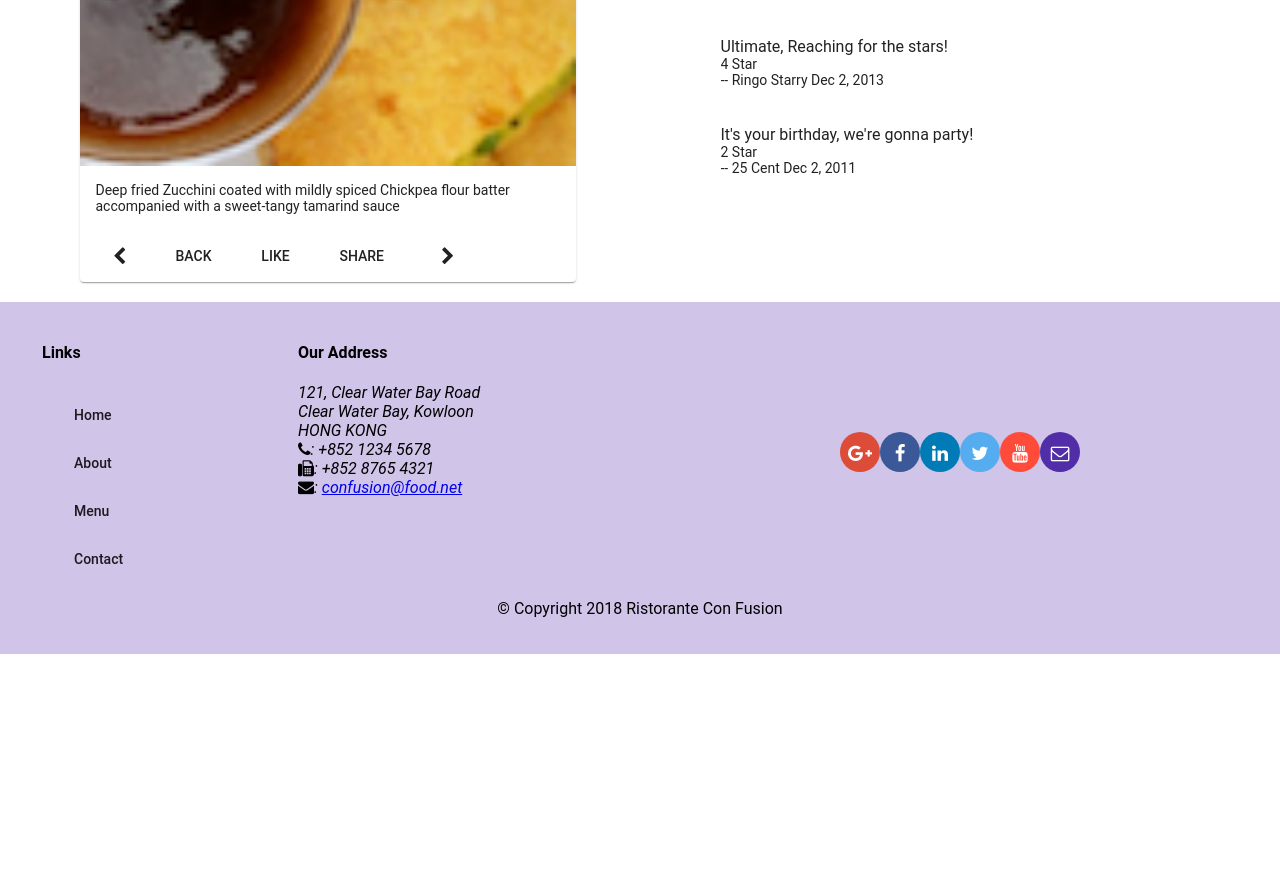
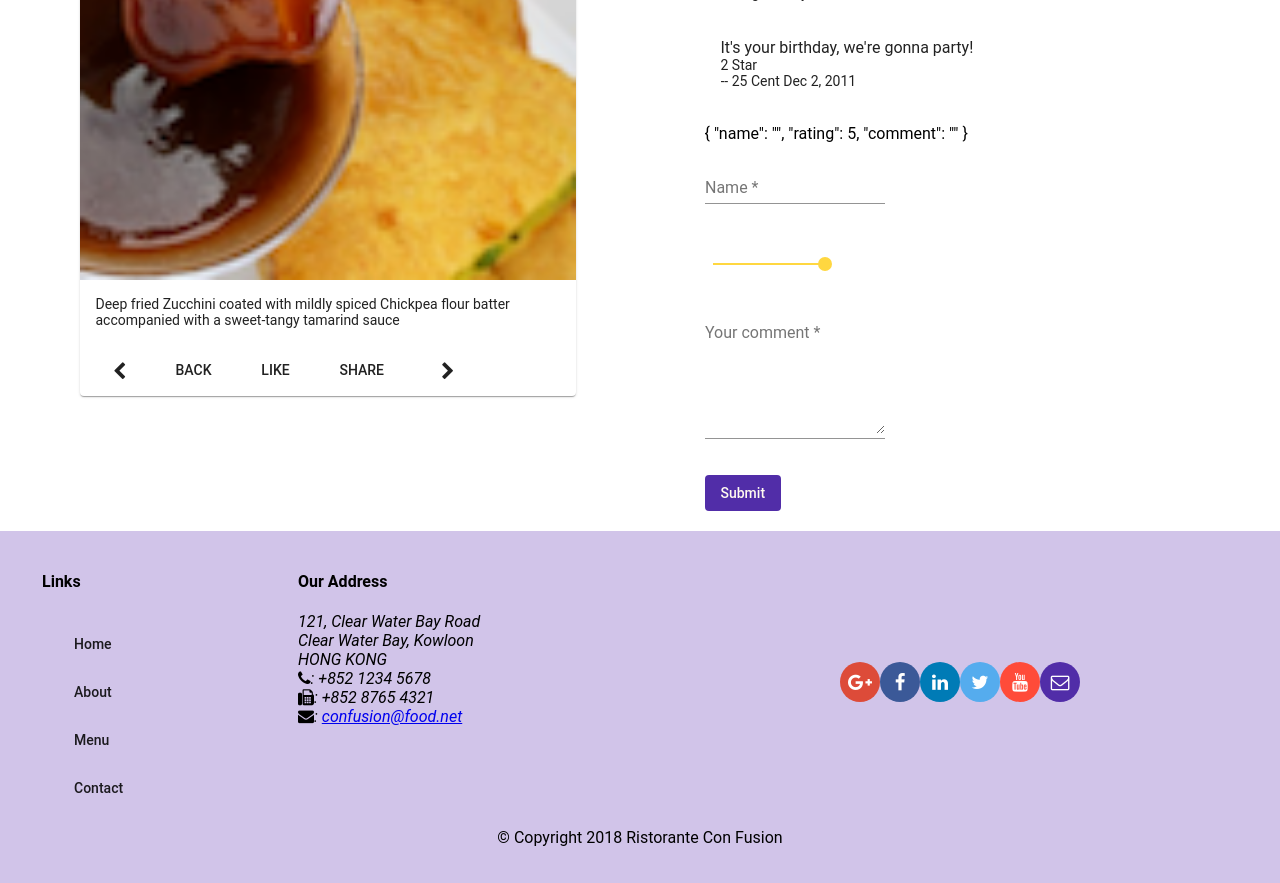
Before and after one commit to Foram-Gajera/AngularLearning, an Angular app: page /dishdetail/1 in a window 1280 px wide. Shown: the part 780-1663 px from the top of the page. Before the commit the page ends 1434 px from the top, so only its background shows below. Built offline with nearby package versions, Linux system fonts and the light colour scheme.

Commit message:
assignment 3 complete recactive programming but comment posting is not working properly

```diff
--- a/src/app/app.module.ts
+++ b/src/app/app.module.ts
@@ -18,6 +18,7 @@ import { MatCheckboxModule } from '@angular/material/checkbox';
 import { MatSelectModule } from '@angular/material/select';
 import { MatSlideToggleModule } from '@angular/material/slide-toggle';
 import { MatProgressSpinnerModule } from '@angular/material/progress-spinner';
+import { MatSliderModule } from '@angular/material/slider';
 
 
 import { DishService } from './services/dish.service';
@@ -66,7 +67,8 @@ import { LoginComponent } from './login/login.component';
     ReactiveFormsModule,
     MatSelectModule,
     MatSlideToggleModule,
-    MatProgressSpinnerModule
+    MatProgressSpinnerModule,
+    MatSliderModule
   ],
   entryComponents: [ LoginComponent ],
   providers: [DishService, PromotionService, LeaderService],
--- a/src/app/dishdetail/dishdetail.component.html
+++ b/src/app/dishdetail/dishdetail.component.html
@@ -39,7 +39,7 @@ fxLayoutGap.xs="0">
       </div>
 </div>
 
-<div fxFlex="40" *ngIf="dish">
+  <div fxFlex="40" *ngIf="dish">
     <h1>Comments</h1>
     <mat-list>
         <mat-list-item *ngFor="let comments of dish.comments">
@@ -48,9 +48,43 @@ fxLayoutGap.xs="0">
             <p matLine> -- {{comments.author}} {{comments.date | date}}</p>
         </mat-list-item>
     </mat-list>
-</div>
-<div [hidden]="dish">
-  <mat-spinner></mat-spinner><h3>Loading...</h3>
-</div>
+
+    <mat-list *ngIf="commentForm.valid">
+      <mat-list-item>
+        <p matLine><span>{{commentForm.value.comment}}</span></p>
+        <p matLine><span>{{commentForm.value.rating}} Stars</span></p>
+        <p matLine><span>-- {{commentForm.value.name}}</span></p>
+      </mat-list-item>
+    </mat-list>
+
+    <form novalidate #cform (ngSubmit)="onSubmit()" [formGroup]="commentForm">
+      <p>{{commentForm.value | json}}</p>
+      <p>
+        <mat-form-field class="half-width">
+          <input matInput type="text" name="name" placeholder="Name" formControlName="name" required>
+          <mat-error *ngIf="formErrors.name">{{formErrors.name}}</mat-error>
+        </mat-form-field>
+      </p>
+      <p>
+        <mat-slider [max]="5" [value]="5" [min]="0" [step]="1" thumbLabel formControlName="rating">
+        <!-- <mat-slider value="5" [max]="5" [min]="0" [step]="1" [thumbLabel]="thumbLabel">-->
+        </mat-slider>
+
+      </p>
+      <p>
+        <mat-form-field class="half-width">
+          <textarea matInput type="text" name="comment" placeholder="Your comment" rows="6" formControlName="comment" required>
+          </textarea>
+          <mat-error *ngIf="formErrors.comment">{{formErrors.comment}}</mat-error>
+        </mat-form-field>
+      </p>
+      <button type="submit" mat-button class="background-primary text-floral-white" [disabled]="commentForm.invalid">
+        Submit
+      </button>
+      </form>
+  </div>
+  <div [hidden]="dish">
+   <mat-spinner></mat-spinner><h3>Loading...</h3>
+  </div>
 
 </div>
--- a/src/app/dishdetail/dishdetail.component.ts
+++ b/src/app/dishdetail/dishdetail.component.ts
@@ -1,9 +1,14 @@
-import { Component, OnInit } from '@angular/core';
+import { Component, OnInit, ViewChild } from '@angular/core';
 import { Dish } from '../shared/dish';
 import { DishService } from '../services/dish.service';
 import { Location } from '@angular/common';
 import { Params , ActivatedRoute } from '@angular/router';
 import { switchMap } from 'rxjs/operators';
+import { MatSliderModule } from '@angular/material/slider';
+import { FormBuilder, FormGroup, Validators } from '@angular/forms';
+import { Comment } from '../shared/comment';
+import { DISHES } from '../shared/dishes';
+
 
 @Component({
   selector: 'app-dishdetail',
@@ -17,7 +22,33 @@ export class DishdetailComponent implements OnInit {
   next: string;
   dish: Dish;
 
-  constructor(private dishservice: DishService, private route: ActivatedRoute, private location: Location) { }
+  dishcopy: Dish;
+
+
+  @ViewChild('cform') commentFormDirective;
+  commentForm: FormGroup;
+  comment: Comment;
+
+  formErrors = {
+    name: '',
+    rating: 5,
+    comment: ''
+  };
+
+  validationMessages = {
+    name: {
+      required: 'Name is required',
+      minlength: 'Name must be at least 3 characters.',
+    },
+    comment: {
+      required: 'comment is required.',
+      minlength: 'Name must be at least 3 characters.'
+    }
+  };
+
+  constructor(private dishservice: DishService, private route: ActivatedRoute, private location: Location, private fb: FormBuilder) {
+    this.createForm();
+   }
 
   ngOnInit(): void {
     this.dishservice.getDishIds()
@@ -25,6 +56,52 @@ export class DishdetailComponent implements OnInit {
     this.route.params
     .pipe(switchMap((params: Params) => this.dishservice.getDish(params['id'])))
     .subscribe(dish => {this.dish = dish; this.setPrevNext(dish.id); });
+  }
+
+  createForm(){
+    this.commentForm = this.fb.group({
+      name: ['', [Validators.required, Validators.minLength(2)]],
+      rating: 5,
+      comment: ['', [Validators.required, Validators.minLength(2)]]
+    });
+
+    this.commentForm.valueChanges
+    .subscribe(data => this.onValueChanged(data));
+
+    this.onValueChanged();
+  }
+
+  onSubmit(){
+    this.comment = this.commentForm.value;
+    this.comment.date = (new Date()).toDateString();
+    this.dishcopy.comments.push(this.comment);
+    console.log(this.comment);
+    this.commentForm.reset({
+      name: '',
+      rating: 0,
+      comment: ''
+    });
+    this.commentFormDirective.resetForm();
+    // const commentobj = DISHES[8];
+  }
+
+  onValueChanged(data?: any){
+    if (!this.commentForm) { return; }
+    const form = this.commentForm;
+    for (const field in this.formErrors){
+      if (this.formErrors.hasOwnProperty(field)){
+        this.formErrors[field] = '';
+        const control = form.get(field);
+        if (control && control.dirty && control.invalid){
+          const messages = this.validationMessages[field];
+          for (const key in control.errors){
+            if (control.errors.hasOwnProperty(key)){
+              this.formErrors[field] += messages[key] + ' ';
+            }
+          }
+        }
+      }
+    }
   }
 
   goBack(): void {
```
